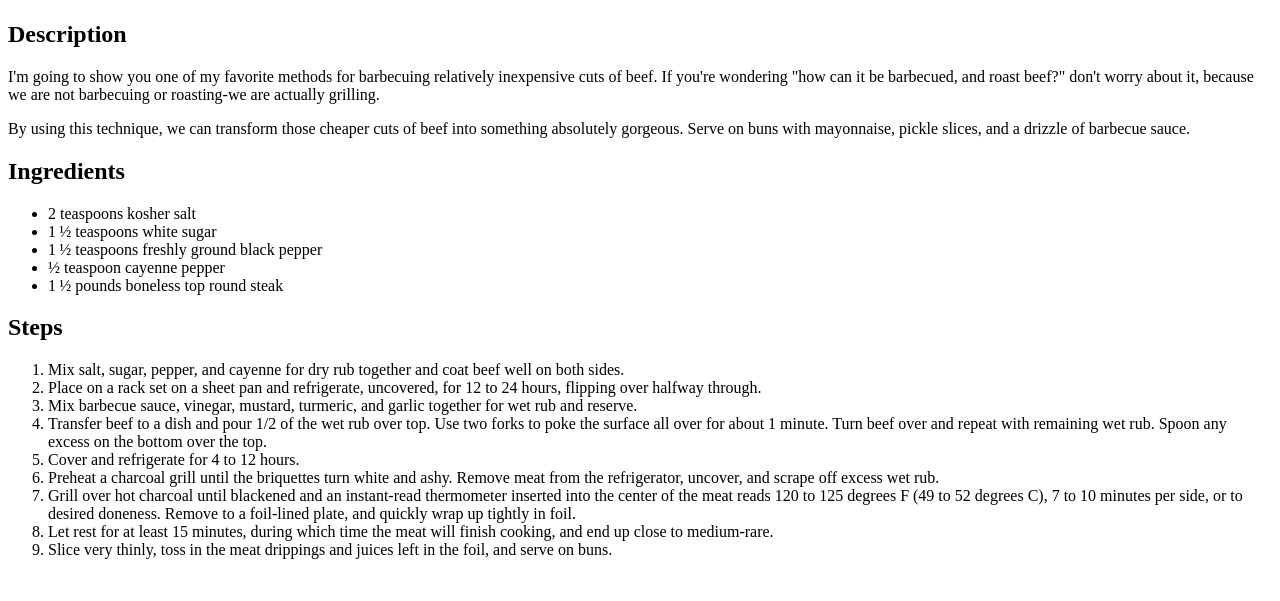
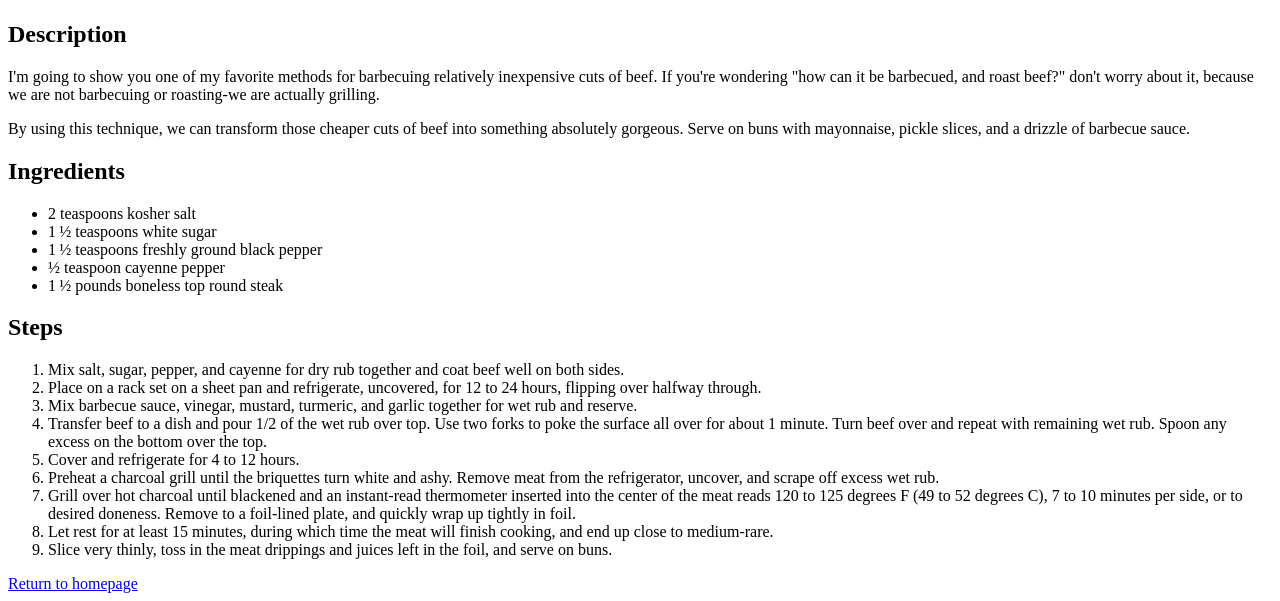
Before and after one commit to qichard/odin-recipes, a plain HTML site: page recipes/bbq.html in a window 1280 px wide. Shown: the part 383-984 px from the top of the page. Before the commit the page ends 958 px from the top, so only its background shows below. Drawn offline with Linux system fonts and the light colour scheme.

Commit message:
Add return to homepage link

```diff
--- a/recipes/bbq.html
+++ b/recipes/bbq.html
@@ -31,5 +31,6 @@
             <li>Let rest for at least 15 minutes, during which time the meat will finish cooking, and end up close to medium-rare.</li>
             <li>Slice very thinly, toss in the meat drippings and juices left in the foil, and serve on buns.</li>
         </ol>
+        <a href="../index.html">Return to homepage</a>
     </body>
 </html>
```
Also changed, not shown: recipes/pork.html (+1 -0 lines).
